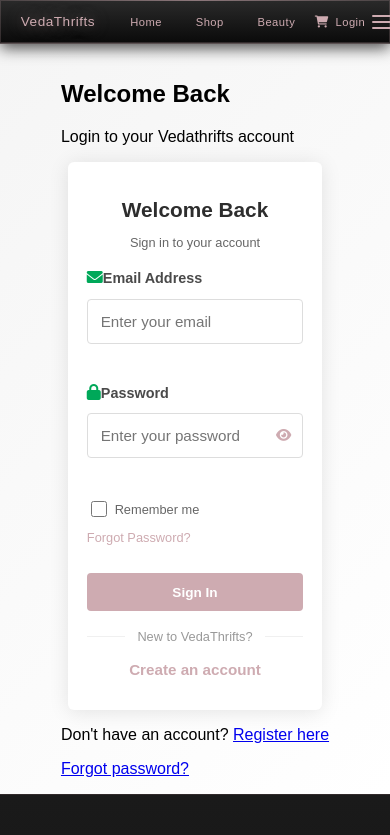
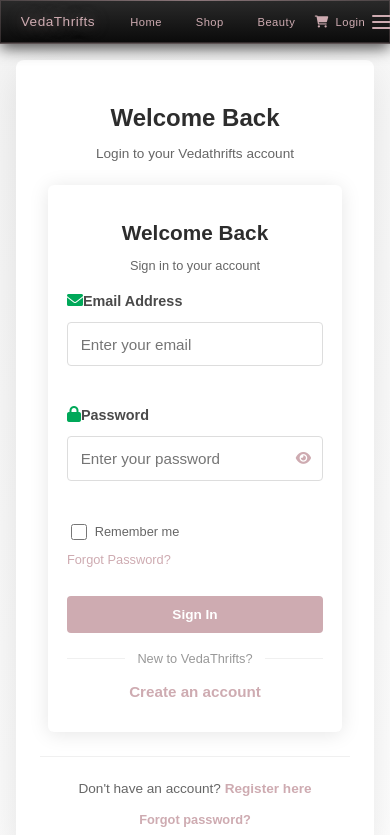
Before and after one commit to ElaVedena/thriftstore-frontend, a React (Create React App) app: page /login in a window 390 px wide. Shown: the top 835 px of the page. Built offline with nearby package versions, Linux system fonts and the light colour scheme; no server answers.

Commit message:
Make login and register pages mobile responsive and hide footer

```diff
--- a/src/components/css/Auth.css
+++ b/src/components/css/Auth.css
@@ -1,5 +1,5 @@
 .auth-page {
-    min-height: calc(100vh - var(--navbar-height) - 300px);
+    min-height: calc(100vh - var(--navbar-height));
     display: flex;
     align-items: center;
     justify-content: center;
@@ -7,35 +7,143 @@
     background: linear-gradient(135deg, #f5f5f5 0%, #ffffff 100%);
 }
 
-
-.auth-page {
-    min-height: calc(100vh - var(--navbar-height) - 300px);
-    display: flex;
-    align-items: center;
-    justify-content: center;
-    padding: 2rem;
-    background: linear-gradient(135deg, #f5f5f5 0%, #ffffff 100%);
+/* Hide footer on auth pages */
+body:has(.auth-page) .footer {
+    display: none !important;
 }
 
-@media (max-width: 768px) {
-    .auth-page {
-        padding: 1rem;
-    }
+.auth-container {
+    max-width: 450px;
+    width: 100%;
+    background: white;
+    border-radius: 12px;
+    box-shadow: 0 10px 40px rgba(0, 0, 0, 0.1);
+    padding: 2.5rem;
+    animation: fadeInUp 0.5s ease-out;
 }
 
-
-@media (max-width: 768px) {
-    .auth-page {
-        padding: 1rem;
-    }
+.auth-container h2 {
+    font-size: 2rem;
+    color: #2d2d2d;
+    margin-bottom: 0.5rem;
+    text-align: center;
 }
 
+.auth-container > p {
+    text-align: center;
+    color: #666;
+    margin-bottom: 2rem;
+    font-size: 0.95rem;
+}
+
+/* Form Styles */
+.auth-form {
+    display: flex;
+    flex-direction: column;
+    gap: 1.2rem;
+}
+
+.form-group {
+    display: flex;
+    flex-direction: column;
+    gap: 0.5rem;
+}
+
+.form-group label {
+    font-size: 0.9rem;
+    font-weight: 600;
+    color: #4a4a4a;
+}
+
+.form-group input {
+    padding: 0.9rem 1rem;
+    border: 1px solid #e0e0e0;
+    border-radius: 8px;
+    font-size: 1rem;
+    transition: all 0.3s ease;
+    width: 100%;
+    box-sizing: border-box;
+}
+
+.form-group input:focus {
+    outline: none;
+    border-color: #CEABB1;
+    box-shadow: 0 0 0 3px rgba(206, 171, 177, 0.1);
+}
+
+.form-group input.error {
+    border-color: #ff4444;
+}
+
+.error-message {
+    color: #ff4444;
+    font-size: 0.8rem;
+    margin-top: 0.2rem;
+}
+
+.submit-btn {
+    padding: 0.9rem 1.5rem;
+    background: #CEABB1;
+    color: white;
+    border: none;
+    border-radius: 8px;
+    font-size: 1rem;
+    font-weight: 600;
+    cursor: pointer;
+    transition: all 0.3s ease;
+    width: 100%;
+    margin-top: 0.5rem;
+}
+
+.submit-btn:hover:not(:disabled) {
+    background: #b88e96;
+    transform: translateY(-2px);
+    box-shadow: 0 5px 15px rgba(206, 171, 177, 0.3);
+}
+
+.submit-btn:disabled {
+    opacity: 0.7;
+    cursor: not-allowed;
+}
+
+.auth-links {
+    text-align: center;
+    margin-top: 1.5rem;
+    padding-top: 1rem;
+    border-top: 1px solid #f0f0f0;
+}
+
+.auth-links p {
+    margin: 0.5rem 0;
+    color: #666;
+    font-size: 0.9rem;
+}
+
+.auth-links a {
+    color: #CEABB1;
+    text-decoration: none;
+    font-weight: 600;
+    transition: color 0.3s ease;
+}
+
+.auth-links a:hover {
+    color: #b88e96;
+    text-decoration: underline;
+}
+
+.forgot-password {
+    display: inline-block;
+    margin-top: 0.5rem;
+    font-size: 0.85rem;
+}
+
+/* Email Confirmation Styles */
 .email-confirmation-message {
     text-align: center;
-    padding: 30px 20px;
+    padding: 1.5rem;
     background: #f9f9f9;
     border-radius: 8px;
-    margin-top: 20px;
+    margin-top: 1rem;
 }
 
 .email-confirmation-message .success-icon {
@@ -48,308 +156,254 @@
     align-items: center;
     justify-content: center;
     font-size: 30px;
-    margin: 0 auto 20px;
+    margin: 0 auto 1rem;
 }
 
 .email-confirmation-message h3 {
-    color: #333;
-    margin-bottom: 15px;
-    font-size: 1.4rem;
+    color: #2d2d2d;
+    margin-bottom: 1rem;
+    font-size: 1.3rem;
 }
 
 .email-confirmation-message p {
     color: #666;
-    margin: 5px 0;
+    margin: 0.5rem 0;
 }
 
-.email-confirmation-message .email-highlight {
-    font-size: 1.1rem;
+.email-highlight {
+    font-size: 1rem;
     font-weight: 600;
     color: #CEABB1;
-    padding: 8px;
+    padding: 0.5rem;
     background: #f0f0f0;
     border-radius: 4px;
-    margin: 15px 0;
+    margin: 1rem 0;
+    word-break: break-all;
 }
 
 .email-tips {
     background: #e8f4fd;
     border-radius: 6px;
-    padding: 15px;
-    margin: 20px 0;
+    padding: 1rem;
+    margin: 1rem 0;
     text-align: left;
 }
 
 .email-tips p {
     color: #0369a1;
-    margin: 8px 0;
-    font-size: 0.95rem;
+    margin: 0.5rem 0;
+    font-size: 0.9rem;
 }
 
 .action-buttons {
     display: flex;
-    gap: 15px;
+    gap: 1rem;
     justify-content: center;
-    margin-top: 25px;
+    margin-top: 1.5rem;
 }
 
 .action-buttons button {
-    padding: 12px 24px;
+    padding: 0.8rem 1.5rem;
     border: none;
     border-radius: 6px;
-    font-size: 1rem;
+    font-size: 0.9rem;
     font-weight: 600;
     cursor: pointer;
     transition: all 0.2s ease;
 }
 
-.action-buttons .login-btn {
+.login-btn {
     background: #CEABB1;
     color: white;
 }
 
-.action-buttons .login-btn:hover {
+.login-btn:hover {
     background: #b88e96;
     transform: translateY(-2px);
 }
 
-.action-buttons .resend-btn {
+.resend-btn {
     background: white;
     color: #CEABB1;
     border: 2px solid #CEABB1;
 }
 
-.action-buttons .resend-btn:hover {
+.resend-btn:hover {
     background: #f8f0f2;
     transform: translateY(-2px);
 }
 
+/* Loading State */
+.auth-page.loading {
+    display: flex;
+    align-items: center;
+    justify-content: center;
+}
+
+.spinner {
+    text-align: center;
+}
+
+.spinner i {
+    font-size: 2rem;
+    color: #CEABB1;
+    margin-bottom: 1rem;
+}
+
+.spinner p {
+    color: #666;
+}
+
+/* ===== MOBILE RESPONSIVE ===== */
+
+/* Tablet (max-width: 768px) */
+@media (max-width: 768px) {
+    .auth-page {
+        padding: 1.5rem;
+        min-height: calc(100vh - var(--navbar-height) - 1rem);
+    }
+
+    .auth-container {
+        padding: 2rem;
+        max-width: 400px;
+    }
+
+    .auth-container h2 {
+        font-size: 1.8rem;
+    }
+
+    .form-group input {
+        padding: 0.8rem 0.9rem;
+        font-size: 0.95rem;
+    }
+
+    .submit-btn {
+        padding: 0.8rem 1.2rem;
+        font-size: 0.95rem;
+    }
+}
+
+/* Small Mobile (max-width: 480px) */
 @media (max-width: 480px) {
-    .action-buttons {
-        flex-direction: column;
+    .auth-page {
+        padding: 1rem;
+        min-height: calc(100vh - var(--navbar-height) - 0.5rem);
+    }
+
+    .auth-container {
+        padding: 1.5rem;
+        border-radius: 8px;
+    }
+
+    .auth-container h2 {
+        font-size: 1.5rem;
+    }
+
+    .auth-container > p {
+        font-size: 0.85rem;
+        margin-bottom: 1.5rem;
+    }
+
+    .form-group {
+        gap: 0.4rem;
+    }
+
+    .form-group label {
+        font-size: 0.85rem;
+    }
+
+    .form-group input {
+        padding: 0.7rem 0.8rem;
+        font-size: 0.9rem;
+    }
+
+    .submit-btn {
+        padding: 0.7rem 1rem;
+        font-size: 0.9rem;
+    }
+
+    .auth-links p {
+        font-size: 0.85rem;
+    }
+
+    .forgot-password {
+        font-size: 0.8rem;
+    }
+
+    /* Email Confirmation Mobile */
+    .email-confirmation-message {
+        padding: 1rem;
+    }
+
+    .email-confirmation-message .success-icon {
+        width: 50px;
+        height: 50px;
+        font-size: 25px;
+    }
+
+    .email-confirmation-message h3 {
+        font-size: 1.1rem;
+    }
+
+    .email-confirmation-message p {
+        font-size: 0.85rem;
+    }
+
+    .email-highlight {
+        font-size: 0.9rem;
+        padding: 0.4rem;
     }
 
     .email-tips {
-        padding: 10px;
+        padding: 0.8rem;
+    }
+
+    .email-tips p {
+        font-size: 0.8rem;
+        margin: 0.4rem 0;
+    }
+
+    .action-buttons {
+        flex-direction: column;
+        gap: 0.8rem;
+    }
+
+    .action-buttons button {
+        width: 100%;
+        padding: 0.7rem 1rem;
+        font-size: 0.85rem;
     }
 }
 
-.email-sent-container {
-    text-align: center;
-    padding: 20px 0;
+/* Extra Small Mobile (max-width: 360px) */
+@media (max-width: 360px) {
+    .auth-container {
+        padding: 1.2rem;
     }
 
-.success-icon {
-    width: 70px;
-    height: 70px;
-    background: #4CAF50;
-    color: white;
-    border-radius: 50%;
-    display: flex;
-    align-items: center;
-    justify-content: center;
-    font-size: 35px;
-    margin: 0 auto 20px;
+    .auth-container h2 {
+        font-size: 1.3rem;
     }
 
-.email-info {
-    background: #f5f5f5;
-    border-radius: 8px;
-    padding: 20px;
-    margin: 20px 0;
-}
-
-.email-highlight {
-    font-size: 1.2rem;
-    font-weight: 600;
-    color: #CEABB1;
-    background: white;
-    padding: 10px;
-    border-radius: 4px;
-    margin: 15px 0;
-    word-break: break-all;
-}
-
-.email-tips {
-    text-align: left;
-    background: #e8f4fd;
-    padding: 15px;
-    border-radius: 6px;
-    margin-top: 15px;
-}
-
-.email-tips p {
-    color: #0369a1;
-    margin: 8px 0;
-    font-size: 0.95rem;
-}
-
-.action-buttons {
-    display: flex;
-    gap: 15px;
-    justify-content: center;
-    margin-top: 25px;
-}
-
-.resend-btn, .back-to-login-btn, .request-new-btn {
-    padding: 12px 24px;
-    border: none;
-    border-radius: 6px;
-    font-size: 1rem;
-    font-weight: 600;
-    cursor: pointer;
-    transition: all 0.2s ease;
-    text-decoration: none;
-    display: inline-flex;
-    align-items: center;
-    gap: 8px;
-}
-
-.resend-btn {
-    background: #CEABB1;
-    color: white;
-}
-
-.resend-btn:hover:not(:disabled) {
-    background: #b88e96;
-    transform: translateY(-2px);
-}
-
-.resend-btn:disabled {
-    opacity: 0.6;
-    cursor: not-allowed;
-}
-
-.back-to-login-btn, .request-new-btn {
-    background: white;
-    color: #CEABB1;
-    border: 2px solid #CEABB1;
-}
-
-.back-to-login-btn:hover, .request-new-btn:hover {
-    background: #f8f0f2;
-    transform: translateY(-2px);
-}
-
-.need-help {
-    margin-top: 20px;
-    font-size: 0.95rem;
-    color: #666;
-}
-
-.try-again-link {
-    background: none;
-    border: none;
-    color: #CEABB1;
-    font-weight: 600;
-    cursor: pointer;
-    text-decoration: underline;
-    margin-left: 5px;
-}
-
-.try-again-link:hover {
-    color: #b88e96;
-}
-
-.password-requirements {
-    margin-top: 5px;
-}
-
-.password-requirements small {
-    display: flex;
-    flex-direction: column;
-    gap: 3px;
-    color: #666;
+    .form-group input {
+        padding: 0.6rem 0.7rem;
         font-size: 0.85rem;
     }
 
-.password-requirements span {
-    margin-left: 10px;
+    .submit-btn {
+        padding: 0.6rem 0.8rem;
+        font-size: 0.85rem;
+    }
 }
 
-.password-requirements .valid {
-    color: #4CAF50;
+/* Animation */
+@keyframes fadeInUp {
+    from {
+        opacity: 0;
+        transform: translateY(20px);
     }
-
-.password-requirements .invalid {
-    color: #f44336;
-}
-
-.loading-container {
-    text-align: center;
-    padding: 40px;
-}
-
-.loading-container i {
-    color: #CEABB1;
-    margin-bottom: 15px;
-}
-
-.loading-container p {
-    color: #666;
-    font-size: 1.1rem;
-}
-
-.error-container {
-    text-align: center;
-    padding: 20px;
-}
-
-.error-container .error-icon {
-    width: 70px;
-    height: 70px;
-    background: #f44336;
-    color: white;
-    border-radius: 50%;
-    display: flex;
-    align-items: center;
-    justify-content: center;
-    font-size: 35px;
-    margin: 0 auto 20px;
-}
-
-.error-container h2 {
-    color: #333;
-    margin-bottom: 10px;
-}
-
-.error-message {
-    color: #f44336;
-    margin-bottom: 20px;
-}
-
-.security-note {
-    display: flex;
-    align-items: center;
-    gap: 10px;
-    margin-top: 20px;
-    padding: 15px;
-    background: #fff3cd;
-    border-radius: 6px;
-    color: #856404;
-    font-size: 0.9rem;
-}
-
-.security-note i {
-    font-size: 1.2rem;
-}
-
-.security-note p {
-    margin: 0;
-    text-align: left;
-}
-
-@media (max-width: 480px) {
-    .action-buttons {
-        flex-direction: column;
-    }
-
-    .email-tips {
-        padding: 10px;
-    }
-
-    .security-note {
-        flex-direction: column;
-        text-align: center;
+    to {
+        opacity: 1;
+        transform: translateY(0);
     }
 }
```
Lines whose indentation alone changed are shown as unchanged.
